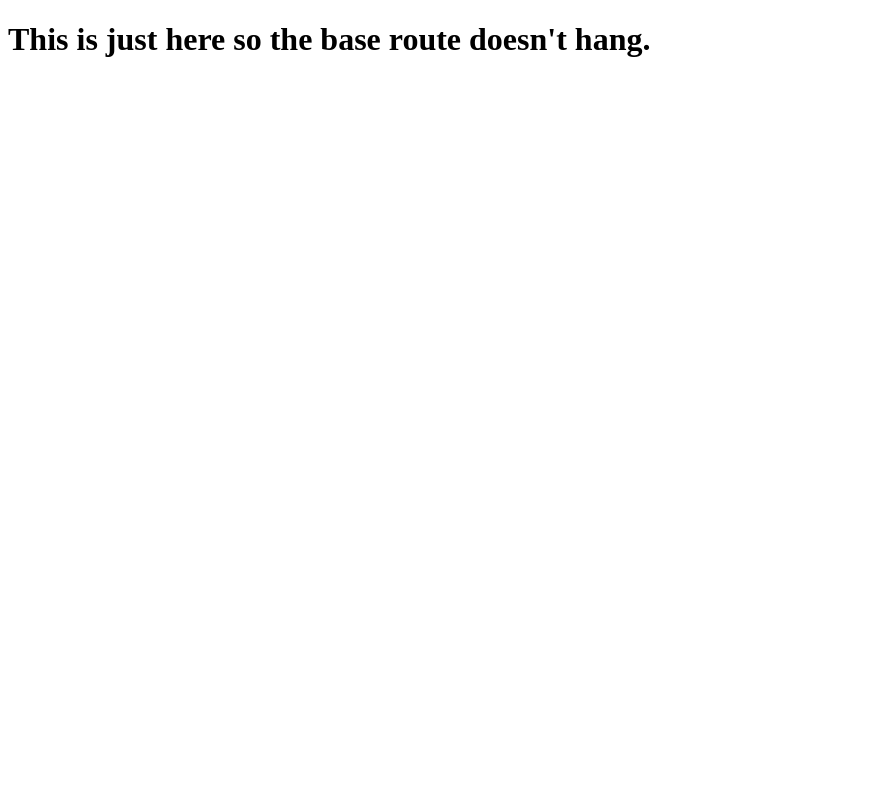
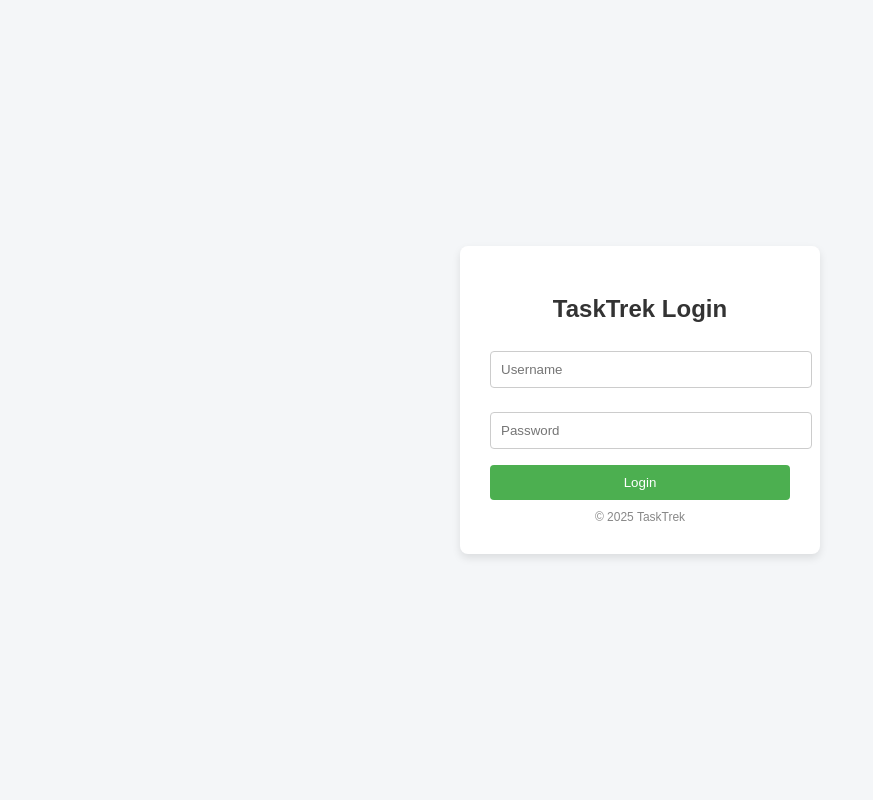
Before and after one commit to 10DavidFranco/softwareWebAppFinal, a Django app: page / in a window 1280 px wide. Shown: the whole page, without its empty margins (0-873 px from the left). Run offline with Django 5.2, Linux system fonts and the light colour scheme.

Commit message:
added login html

```diff
--- a/tasktrek/templates/home.html
+++ b/tasktrek/templates/home.html
@@ -1,9 +1,87 @@
 <!DOCTYPE html>
-<html>
-    <head>
-        <title>Home page</title>
-    </head>
-    <body>
-        <h1>This is just here so the base route doesn't hang.</h1>
-    </body>
+<html lang="en">
+
+
+<head>
+    <meta charset="UTF-8">
+    <title>TaskTrek - Login</title>
+    <style>
+        body {
+            font-family: Arial, sans-serif;
+            background-color: #f4f6f8;
+            display: flex;
+            justify-content: center;
+            align-items: center;
+            height: 100vh;
+            margin: 0;
+        }
+
+        .login-container {
+            background-color: white;
+            padding: 30px;
+            border-radius: 8px;
+            box-shadow: 0 4px 8px rgba(0, 0, 0, 0.1);
+            width: 300px;
+        }
+
+        .login-container h2 {
+            margin-bottom: 20px;
+            text-align: center;
+            color: #333;
+        }
+
+        .login-container input[type="text"],
+        .login-container input[type="password"] {
+            width: 100%;
+            padding: 10px;
+            margin: 8px 0 16px;
+            border: 1px solid #ccc;
+            border-radius: 4px;
+        }
+
+        .login-container input[type="submit"] {
+            width: 100%;
+            padding: 10px;
+            background-color: #4CAF50;
+            color: white;
+            border: none;
+            border-radius: 4px;
+            cursor: pointer;
+        }
+
+        .login-container input[type="submit"]:hover {
+            background-color: #45a049;
+        }
+
+        .footer {
+            margin-top: 10px;
+            text-align: center;
+            font-size: 12px;
+            color: #888;
+        }
+    </style>
+</head>
+
+
+
+
+
+<body>
+    <div class="login-container">
+        <h2>TaskTrek Login</h2>
+        <form action="/login" method="post">
+            <input type="text" name="username" placeholder="Username" required>
+            <input type="password" name="password" placeholder="Password" required>
+            <input type="submit" value="Login">
+        </form>
+        <div class="footer">
+            &copy; 2025 TaskTrek
+        </div>
+    </div>
+</body>
+
+
+
+
+
 </html>
```
Also changed, not shown: db.sqlite3.
